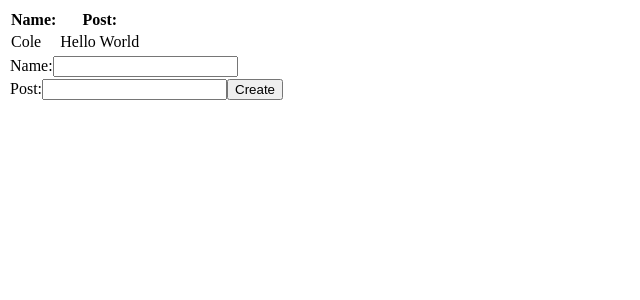
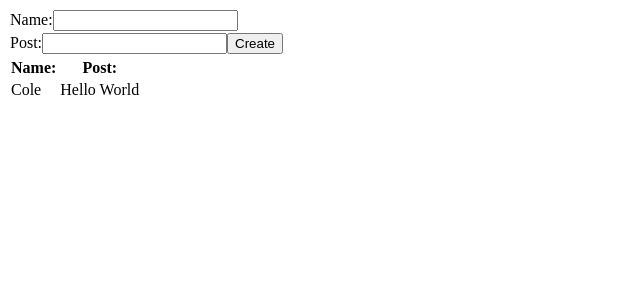
Before and after one commit to Colemassey/React-Social-Feed, a React (Create React App) app: page / in a window 1280 px wide. Shown: the top 300 px of the page, without its empty margins (0-640 px from the left). Built offline with nearby package versions, Linux system fonts and the light colour scheme.

Commit message:
finished CreatePost

```diff
--- a/src/App.js
+++ b/src/App.js
@@ -5,12 +5,19 @@ import CreatePost from "./Components/CreatePost/CreatePost";
 
 function App() {
 
-  const [Posts, setPosts] = useState([{name: 'Cole', post: 'Hello World'}])
+  const [posts, setPosts] = useState([{name: 'Cole', post: 'Hello World'}])
+
+  function addNewPost(post){
+
+    let tempPosts = [post, ...posts];
+
+    setPosts(tempPosts)
+  }
 
   return (
     <div>
-      <DisplayPosts parentPosts={Posts} />
-      <CreatePost />
+      <CreatePost addNewPostProperty={addNewPost} />
+      <DisplayPosts parentPosts={posts} />
     </div>
   );
 }
--- a/src/Components/CreatePost/CreatePost.jsx
+++ b/src/Components/CreatePost/CreatePost.jsx
@@ -11,7 +11,8 @@ const CreatePost = (props) => {
         let newPost = {
             name: name,
             post: post
-        }
+        };
+        props.addNewPostProperty(newPost)
     }
 
     return (
```
Also changed, not shown: src/Components/CreatePost/CreatePost.css (deleted).
